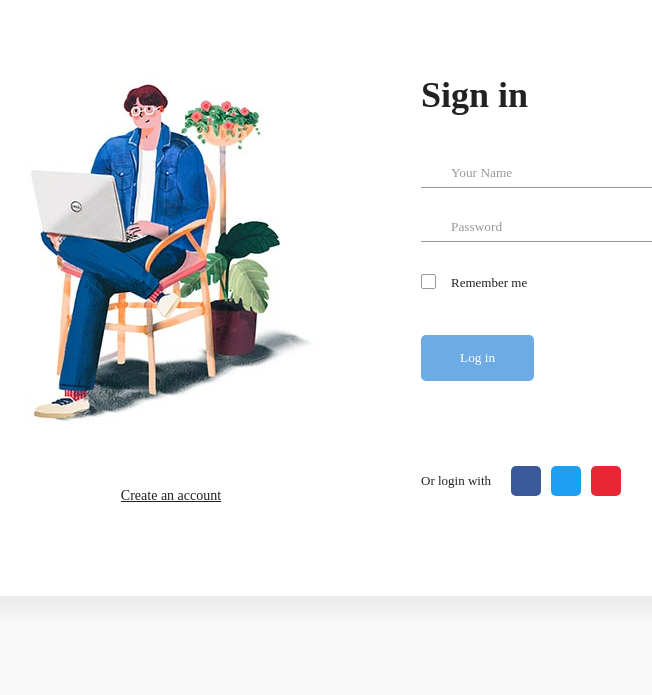
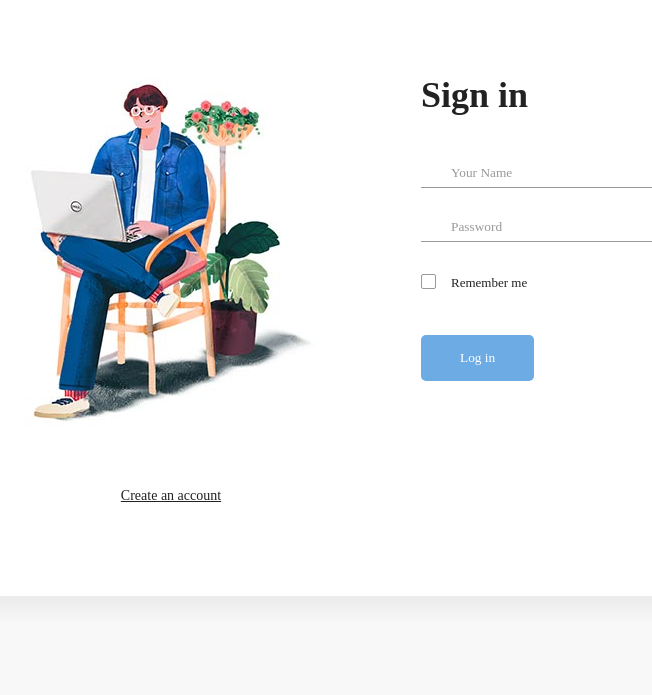
Before and after one commit to DJBeethoven9/Project-ITCS333, a PHP site: page /signin.php in a window 1280 px wide. Shown: the part 159-854 px from the top of the page, without its empty margins (279-931 px from the left). Run offline with PHP 8.4, Linux system fonts and the light colour scheme; some web fonts are replaced.

Commit message:
unacecsary elements

```diff
--- a/Final code/signin.php
+++ b/Final code/signin.php
@@ -37,14 +37,6 @@
                         <input type="submit" name="signin" id="signin" class="form-submit" value="Log in"/>
                     </div>
                 </form>
-                <div class="social-login">
-                    <span class="social-label">Or login with</span>
-                    <ul class="socials">
-                        <li><a href="#"><i class="display-flex-center zmdi zmdi-facebook"></i></a></li>
-                        <li><a href="#"><i class="display-flex-center zmdi zmdi-twitter"></i></a></li>
-                        <li><a href="#"><i class="display-flex-center zmdi zmdi-google"></i></a></li>
-                    </ul>
-                </div>
             </div>
         </div>
     </div>
```
